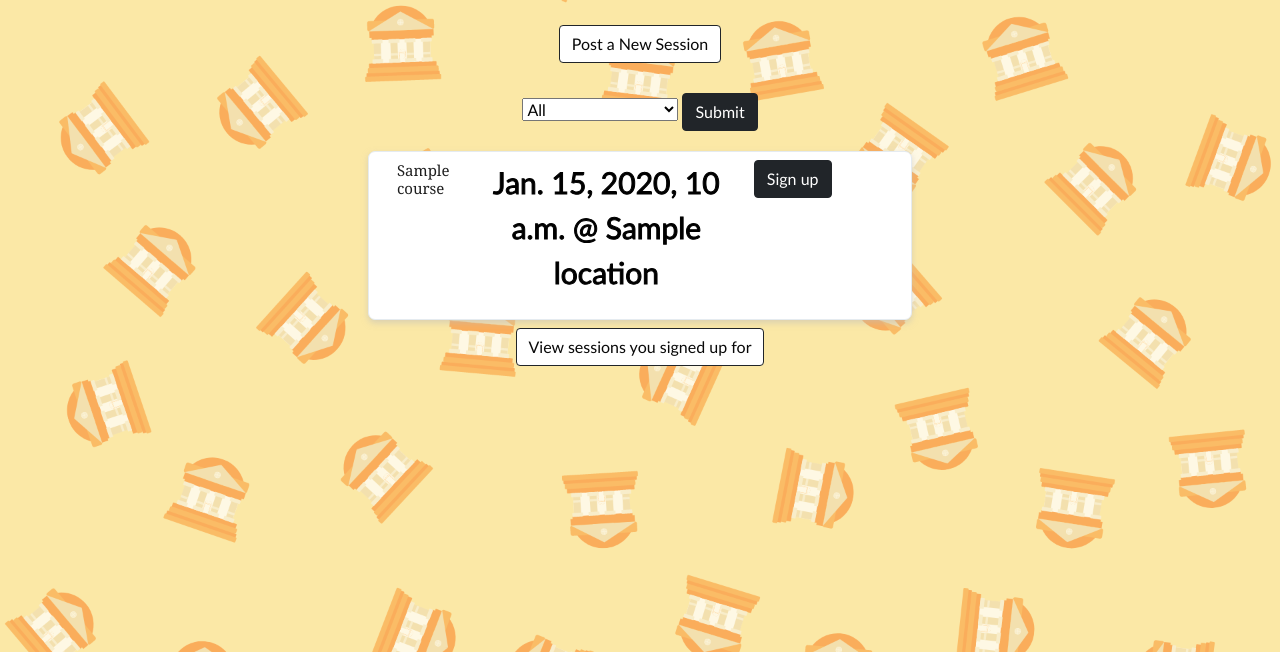
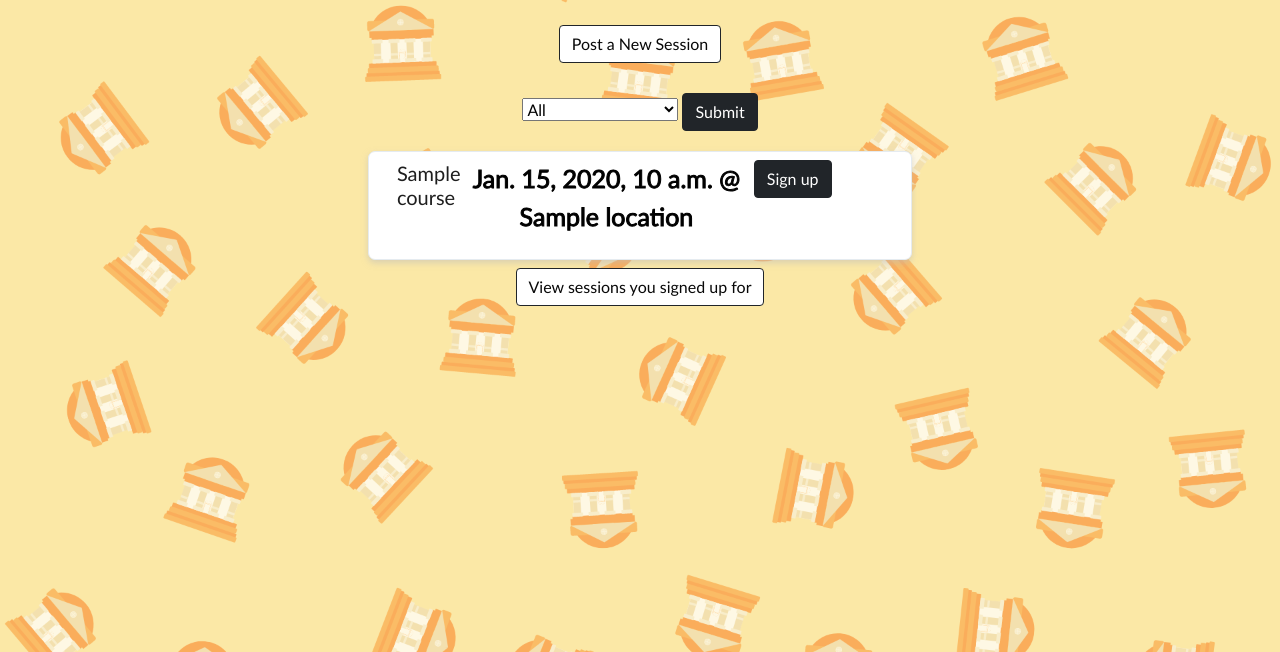
Before and after one commit to uva-cs3240-s22/group-project-b-12, a Django app: template studybud/templates/studybud/sessions.html in a window 1280 px wide. Shown: the part 258-910 px from the top of the page. Run offline with Django 4.2, Linux system fonts and the light colour scheme; tables that the repository leaves empty hold one stand-in row (values such as "Sample post"); the template is opened without the code that fills it: values that come from a table or form of the project are taken from there, most other values are stand-ins (such as "Sample title", 1, 10 or a date in 2020); data that the repository does not hold is empty; some libraries are stand-ins or nearby versions.

Commit message:
email sent and sessions home page

```diff
--- a/profiles/templates/profiles/emailSent.html
+++ b/profiles/templates/profiles/emailSent.html
@@ -8,7 +8,7 @@
 </style>
 
 <center>
-
+<br><br><br>
 <h1>Your email has been sent!</h1>
-<a class="btn btn-primary " href="{% url 'sessions' %}" role="button" style="margin-bottom: 10px;">Back Home</a>
+<a class="btn btn-dark " href="{% url 'sessions' %}" role="button" style="margin-bottom: 10px;">Back Home</a>
 </center>
--- a/studybud/templates/studybud/sessions.html
+++ b/studybud/templates/studybud/sessions.html
@@ -41,8 +41,7 @@
     }
 
     h4 {
-        font-size: 15px;
-        font-family: Georgia;
+        font-size: 20px;
         color: #1E1E1E;
         margin-bottom: 2%;
         margin-top: 2%;
@@ -98,7 +97,7 @@
                         <h4>{{ session.course }}</h4>
                     </div>
                     <div class="col-7">
-                        <p class="text-center">
+                        <p class="text-center" style="font-size: 25px">
                             {{ session.date }} @ {{ session.location }}
                         </p>
                     </div>
```
